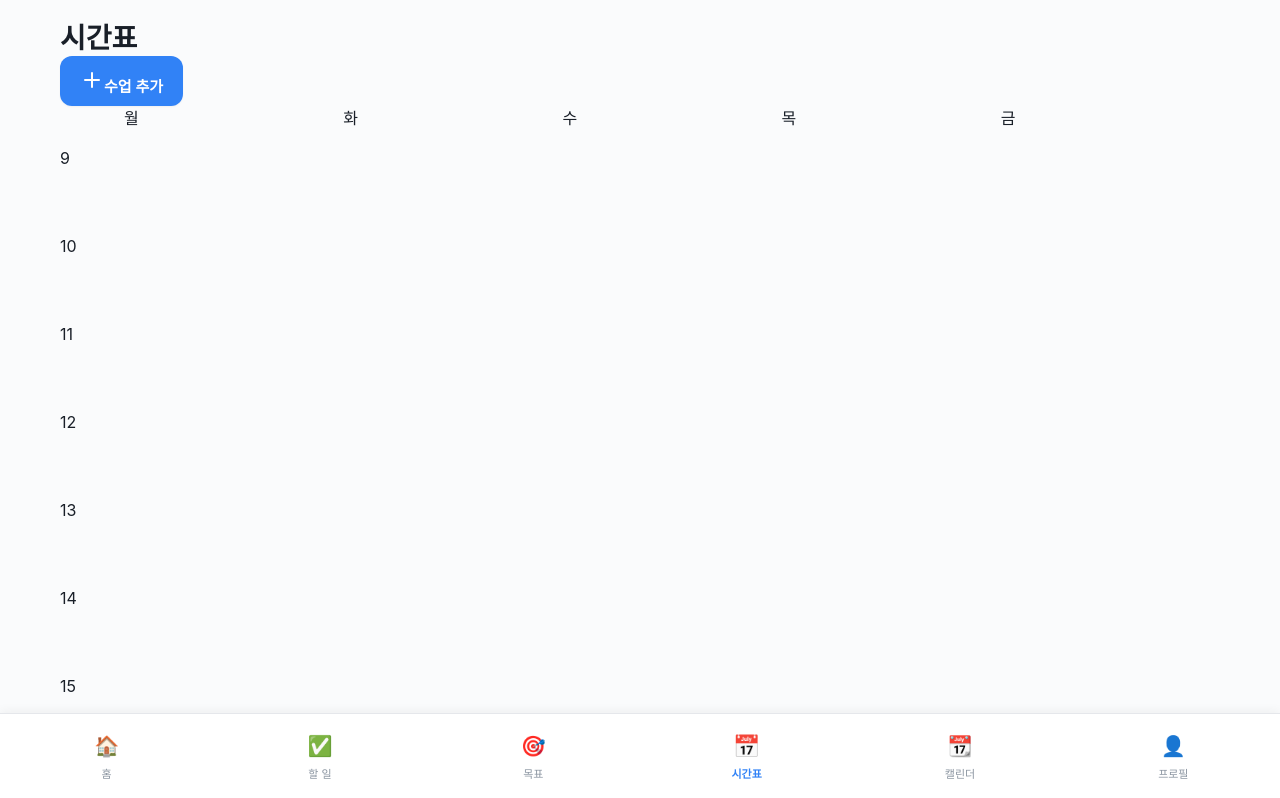
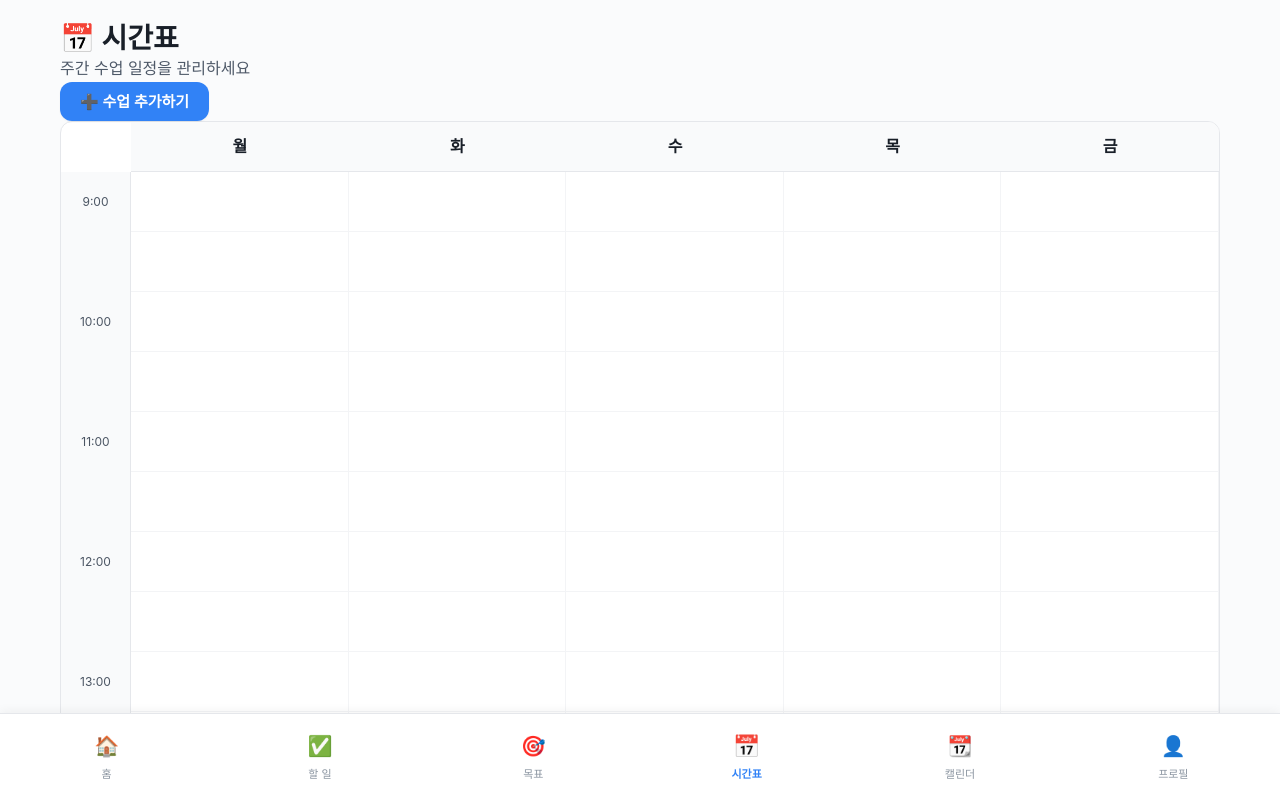
Before and after one commit to marty0228/lifequest-app, a React (Vite) app in the folder client/: page /timetable in a window 1280 px wide. Shown: the top 798 px of the page. Built offline with nearby package versions, Linux system fonts and the light colour scheme.

Commit message:
시간표 디자인 및 로직 변경

```diff
--- a/client/dev-dist/sw.js
+++ b/client/dev-dist/sw.js
@@ -82,7 +82,7 @@ define(['./workbox-302896ff'], (function (workbox) { 'use strict';
     "revision": "3ca0b8505b4bec776b69afdba2768812"
   }, {
     "url": "index.html",
-    "revision": "0.mm67u91uln8"
+    "revision": "0.9g6esur531"
   }], {});
   workbox.cleanupOutdatedCaches();
   workbox.registerRoute(new workbox.NavigationRoute(workbox.createHandlerBoundToURL("index.html"), {
--- a/client/src/pages/TimetablePage.tsx
+++ b/client/src/pages/TimetablePage.tsx
@@ -1,164 +1,244 @@
-import { useState } from "react";
-import { v4 as uuid } from "uuid";
+import { useState, useEffect } from "react";
+import { supabase } from "../utils/supabase";
+import { useAuth } from "../hooks/useAuth";
 import { Dialog, DialogContent, DialogHeader, DialogTitle } from "../components/ui/dialog";
-import { Button } from "../components/ui/button";
 import { Input } from "../components/ui/input";
 import { Label } from "../components/ui/label";
 import { Select, SelectItem } from "../components/ui/select";
-import { Plus } from "lucide-react";
+import { Button } from "../components/ui/button";
 
 type Course = {
   id: string;
   title: string;
+  day: number;
+  startTime: number;
+  endTime: number;
+  location?: string;
   color: string;
-  day: number;         // 0=월 ... 4=금
-  startTime: number;   // 9 = 09:00, 9.5 = 09:30
-  endTime: number;     // 10.5 = 10:30 ...
-  location?: string;
 };
 
 const DAYS = ["월", "화", "수", "목", "금"];
 const START_HOUR = 9;
 const END_HOUR = 18;
-const STEP_MIN = 30;
-const ROWS = (END_HOUR - START_HOUR) * (60 / STEP_MIN); // 18
-const ROW_HEIGHT = 44;                                   // 30분 한 칸 높이
-const TIME_COL_WIDTH = 64;
+const ROW_HEIGHT = 60;
 
 const COLORS = [
-  { name: "빨강", value: "#FF6B6B" },
-  { name: "청록", value: "#4ECDC4" },
-  { name: "파랑", value: "#5B8DEE" },
-  { name: "오렌지", value: "#FFA94D" },
-  { name: "보라", value: "#B197FC" },
-  { name: "초록", value: "#51CF66" },
-  { name: "핑크", value: "#FF6BCB" },
-  { name: "노랑", value: "#FFD93D" },
+  { name: "인디고", value: "#6366f1" },
+  { name: "퍼플", value: "#a855f7" },
+  { name: "핑크", value: "#ec4899" },
+  { name: "로즈", value: "#f43f5e" },
+  { name: "오렌지", value: "#f97316" },
+  { name: "옐로우", value: "#eab308" },
+  { name: "그린", value: "#22c55e" },
+  { name: "틸", value: "#14b8a6" },
 ];
 
-// 시간(예: 9.5) -> 30분 슬롯 인덱스(정수)
-const toSlot = (t: number) => Math.round((t - START_HOUR) * 2);
-// 슬롯 -> 레이블(정각만 표시)
-const hourLabel = (rowIdx: number) => (rowIdx % 2 === 0 ? String(START_HOUR + rowIdx / 2) : "");
-
 const TimetablePage = () => {
+  const { user } = useAuth();
   const [courses, setCourses] = useState<Course[]>([]);
   const [isOpen, setIsOpen] = useState(false);
   const [editing, setEditing] = useState<Course | null>(null);
-
   const [form, setForm] = useState({
     title: "",
     day: 0,
     startTime: 9,
     endTime: 10,
+    location: "",
     color: COLORS[0].value,
-    location: "",
   });
 
-  const openAdd = () => {
-    setEditing(null);
-    setForm({ title: "", day: 0, startTime: 9, endTime: 10, color: COLORS[0].value, location: "" });
-    setIsOpen(true);
+  useEffect(() => {
+    if (user) loadCourses();
+  }, [user]);
+
+  const loadCourses = async () => {
+    const { data, error } = await supabase
+      .from("timetable_entries")
+      .select("*")
+      .eq("user_id", user!.id)
+      .order("day", { ascending: true })
+      .order("start_min", { ascending: true });
+
+    console.log("📚 시간표 데이터:", data);
+    console.log("❌ 에러:", error);
+
+    if (data) {
+      const mapped = data.map((c) => ({
+        id: c.id,
+        title: c.title,
+        day: c.day,
+        startTime: c.start_min / 60,
+        endTime: c.end_min / 60,
+        location: c.location,
+        color: c.color,
+      }));
+      console.log("🎨 변환된 courses:", mapped);
+      setCourses(mapped);
+    }
   };
 
-  const openEdit = (c: Course) => {
-    setEditing(c);
+  const openNew = () => {
+    setEditing(null);
     setForm({
-      title: c.title,
-      day: c.day,
-      startTime: c.startTime,
-      endTime: c.endTime,
-      color: c.color,
-      location: c.location ?? "",
+      title: "",
+      day: 0,
+      startTime: 9,
+      endTime: 10,
+      location: "",
+      color: COLORS[0].value,
     });
     setIsOpen(true);
   };
 
-  const submit = () => {
+  const openEdit = (course: Course) => {
+    setEditing(course);
+    setForm({
+      title: course.title,
+      day: course.day,
+      startTime: course.startTime,
+      endTime: course.endTime,
+      location: course.location || "",
+      color: course.color,
+    });
+    setIsOpen(true);
+  };
+
+  const submit = async () => {
     if (!form.title.trim()) return;
 
-    // 30분 단위로 강제 스냅(입력 실수 방지)
-    const s = Math.round(form.startTime * 2) / 2;
-    const e = Math.round(form.endTime * 2) / 2;
+    console.log("📝 제출 데이터:", form);
 
-    const payload: Course = {
-      id: editing?.id ?? uuid(),
-      title: form.title.trim(),
-      day: Number(form.day), // 혹시 문자열이 들어와도 숫자로 강제
-      startTime: s,
-      endTime: Math.max(e, s + 0.5), // 최소 30분
+    if (editing) {
+      const { data, error } = await supabase
+        .from("timetable_entries")
+        .update({
+          title: form.title,
+          day: form.day,
+          start_min: Math.floor(form.startTime * 60),
+          end_min: Math.floor(form.endTime * 60),
+          location: form.location,
           color: form.color,
-      location: form.location || undefined,
+        })
+        .eq("id", editing.id);
+      console.log("✏️ 수정 결과:", { data, error });
+    } else {
+      const insertData = {
+        user_id: user!.id,
+        title: form.title,
+        day: form.day,
+        start_min: Math.floor(form.startTime * 60),
+        end_min: Math.floor(form.endTime * 60),
+        location: form.location || null,
+        color: form.color,
+      };
+      console.log("🔵 DB에 저장할 데이터:", insertData);
+
+      const { data, error } = await supabase
+        .from("timetable_entries")
+        .insert(insertData)
+        .select();
+
+      console.log("➕ 추가 결과 data:", data);
+      console.log("❌ 추가 결과 error:", error);
+      if (error) {
+        console.error("🚨 에러 상세:", error.message, error.details, error.hint, error.code);
+        alert(`추가 실패: ${error.message}`);
+        return;
+      }
+    }
+    setIsOpen(false);
+    loadCourses();
   };
 
-    setCourses((prev) => (editing ? prev.map((x) => (x.id === editing.id ? payload : x)) : [...prev, payload]));
+  const remove = async () => {
+    if (editing) {
+      await supabase.from("timetable_entries").delete().eq("id", editing.id);
       setIsOpen(false);
+      loadCourses();
+    }
   };
 
-  const remove = () => {
-    if (!editing) return;
-    setCourses((prev) => prev.filter((x) => x.id !== editing.id));
-    setIsOpen(false);
-  };
+  const toSlot = (time: number) => Math.floor((time - START_HOUR) * 2);
+  const ROWS = (END_HOUR - START_HOUR) * 2;
+
+  console.log("📊 현재 courses 상태:", courses);
 
   return (
-    <div className="min-h-screen">
-      {/* 헤더 */}
-      <div className="flex items-center justify-between p-6">
-        <h1 className="text-4xl font-extrabold tracking-tight">시간표</h1>
-        <Button onClick={openAdd} className="bg-indigo-600 hover:bg-indigo-700 text-white" size="sm">
-          <Plus className="w-4 h-4 mr-1" />
-          수업 추가
-        </Button>
+    <div className="page-container">
+      <div className="gradient-header">
+        <h1 className="page-title">📅 시간표</h1>
+        <p className="page-subtitle">주간 수업 일정을 관리하세요</p>
       </div>
 
-      {/* 메인 그리드 */}
+      <div className="content-container">
+        <button onClick={openNew} className="btn btn-primary mb-4 w-full">
+          ➕ 수업 추가하기
+        </button>
+
         <div
-        className="mx-6 rounded-lg bg-white shadow ring-1 ring-black/5 overflow-hidden"
           style={{
             display: "grid",
-          gridTemplateColumns: `${TIME_COL_WIDTH}px repeat(5, 1fr)`,
-          gridTemplateRows: `40px repeat(${ROWS}, ${ROW_HEIGHT}px)`,
-          position: "relative",
+            gridTemplateColumns: "70px repeat(5, 1fr)",
+            gridTemplateRows: `50px repeat(${ROWS}, ${ROW_HEIGHT}px)`,
+            gap: 0,
+            border: "1px solid var(--color-gray-200)",
+            borderRadius: "12px",
+            overflow: "hidden",
+            backgroundColor: "white",
           }}
         >
-        {/* 좌상단 빈칸 */}
-        <div className="border-b border-r border-gray-200 bg-gray-50" />
-
-        {/* 요일 헤더 */}
-        {DAYS.map((d, i) => (
+          <div style={{ gridColumn: "1", gridRow: "1" }} />
+          {DAYS.map((day, i) => (
             <div
-            key={d}
-            className="border-b border-r border-gray-200 bg-gray-50 flex items-center justify-center text-sm font-medium text-gray-700"
-            style={{ gridColumn: i + 2, gridRow: 1 }}
+              key={day}
+              style={{
+                gridColumn: i + 2,
+                gridRow: 1,
+                display: "flex",
+                alignItems: "center",
+                justifyContent: "center",
+                fontWeight: "600",
+                backgroundColor: "var(--color-gray-50)",
+                borderBottom: "1px solid var(--color-gray-200)",
+              }}
             >
-            {d}
+              {day}
             </div>
           ))}
 
-        {/* 시간 라벨 */}
           {Array.from({ length: ROWS }).map((_, row) => (
             <div
               key={`time-${row}`}
-            className="border-b border-r border-gray-100 flex items-start justify-center pt-1 text-xs text-gray-500"
-            style={{ gridColumn: 1, gridRow: row + 2 }}
+              style={{
+                gridColumn: 1,
+                gridRow: row + 2,
+                display: "flex",
+                alignItems: "center",
+                justifyContent: "center",
+                fontSize: "12px",
+                color: "var(--color-gray-600)",
+                borderRight: "1px solid var(--color-gray-200)",
+                backgroundColor: "var(--color-gray-50)",
+              }}
             >
-            {hourLabel(row)}
+              {row % 2 === 0 ? `${START_HOUR + row / 2}:00` : ""}
             </div>
           ))}
 
-        {/* 기본 셀(격자선) */}
-        {DAYS.map((_, col) =>
-          Array.from({ length: ROWS }).map((__, row) => (
+          {Array.from({ length: ROWS }).map((_, row) =>
+            Array.from({ length: 5 }).map((_, col) => (
               <div
-              key={`cell-${col}-${row}`}
-              className="border-b border-r border-gray-100"
-              style={{ gridColumn: col + 2, gridRow: row + 2 }}
+                key={`cell-${row}-${col}`}
+                style={{
+                  gridColumn: col + 2,
+                  gridRow: row + 2,
+                  borderBottom: "1px solid var(--color-gray-100)",
+                  borderRight: "1px solid var(--color-gray-100)",
+                }}
               />
             ))
           )}
 
-        {/* Day 컬럼별 오버레이(여기에 과목을 "행"으로 붙임) */}
           {DAYS.map((_, dayIdx) => (
             <div
               key={`overlay-${dayIdx}`}
@@ -171,145 +251,216 @@ const TimetablePage = () => {
               }}
             >
               {courses
-              .filter((c) => Number(c.day) === dayIdx) // 👈 안전하게 숫자로 비교
+                .filter((c) => {
+                  const match = c.day === dayIdx;
+                  console.log(`📌 Day ${dayIdx}: ${c.title} (day=${c.day}) -> ${match}`);
+                  return match;
+                })
                 .map((c) => {
                   const startSlot = Math.max(0, Math.min(ROWS, toSlot(c.startTime)));
                   const endSlot = Math.max(startSlot + 1, Math.min(ROWS, toSlot(c.endTime)));
-
+                  console.log(`🎯 렌더링: ${c.title} - startSlot=${startSlot}, endSlot=${endSlot}, gridRow=${startSlot + 1} / ${endSlot + 1}`);
                   return (
                     <div
                       key={c.id}
                       onClick={() => openEdit(c)}
-                    className="rounded-md p-2 text-white text-xs cursor-pointer shadow-sm overflow-hidden"
                       style={{
-                      gridRow: `${startSlot + 1} / ${endSlot + 1}`, // 👈 정확히 행 범위로 배치
+                        gridRow: `${startSlot + 1} / ${endSlot + 1}`,
                         margin: "2px 4px",
                         backgroundColor: c.color,
+                        borderRadius: "8px",
+                        padding: "8px",
+                        color: "white",
+                        fontSize: "12px",
+                        cursor: "pointer",
+                        boxShadow: "0 2px 4px rgba(0,0,0,0.1)",
+                        overflow: "hidden",
                       }}
-                    title={`${c.title} • ${c.location ?? ""}`}
                     >
-                    <div className="font-semibold leading-tight">{c.title}</div>
-                    {c.location && <div className="opacity-90 mt-1 text-[10px]">{c.location}</div>}
+                      <div style={{ fontWeight: "600", lineHeight: "1.2" }}>{c.title}</div>
+                      {c.location && (
+                        <div style={{ opacity: 0.9, marginTop: "4px", fontSize: "10px" }}>
+                          {c.location}
+                        </div>
+                      )}
                     </div>
                   );
                 })}
             </div>
           ))}
         </div>
+      </div>
 
-      {/* 추가/편집 다이얼로그 */}
-      <Dialog open={isOpen} onOpenChange={setIsOpen}>
-        <DialogContent className="max-w-md">
-          <DialogHeader>
-            <DialogTitle>{editing ? "수업 편집" : "수업 추가"}</DialogTitle>
-          </DialogHeader>
+      {isOpen && (
+        <div
+          style={{
+            position: "fixed",
+            inset: 0,
+            backgroundColor: "rgba(0,0,0,0.5)",
+            display: "flex",
+            alignItems: "center",
+            justifyContent: "center",
+            zIndex: 1000,
+            padding: "16px",
+          }}
+          onClick={() => setIsOpen(false)}
+        >
+          <div
+            style={{
+              backgroundColor: "white",
+              borderRadius: "16px",
+              padding: "24px",
+              maxWidth: "500px",
+              width: "100%",
+              boxShadow: "0 8px 32px rgba(0,0,0,0.2)",
+            }}
+            onClick={(e) => e.stopPropagation()}
+          >
+            <h2 style={{ fontSize: "20px", fontWeight: "700", marginBottom: "20px" }}>
+              {editing ? "수업 수정" : "수업 추가"}
+            </h2>
 
-          <div className="space-y-4">
+            <div style={{ display: "flex", flexDirection: "column", gap: "16px" }}>
               <div>
-              <Label htmlFor="title">과목명</Label>
-              <Input
-                id="title"
+                <label style={{ display: "block", marginBottom: "8px", fontWeight: "500" }}>
+                  과목명
+                </label>
+                <input
+                  type="text"
                   value={form.title}
                   onChange={(e) => setForm({ ...form, title: e.target.value })}
-                placeholder="예: 자료구조"
+                  placeholder="예: 데이터베이스"
+                  className="input"
+                  style={{ width: "100%" }}
                 />
               </div>
 
               <div>
-              <Label htmlFor="day">요일</Label>
-              <Select
-                value={String(form.day)}
-                onValueChange={(v) => setForm({ ...form, day: parseInt(v, 10) })}
-                className="w-full"
+                <label style={{ display: "block", marginBottom: "8px", fontWeight: "500" }}>
+                  요일
+                </label>
+                <select
+                  value={form.day}
+                  onChange={(e) => setForm({ ...form, day: parseInt(e.target.value) })}
+                  className="input"
+                  style={{ width: "100%" }}
                 >
                   {DAYS.map((d, i) => (
-                  <SelectItem key={d} value={String(i)}>
+                    <option key={d} value={i}>
                       {d}요일
-                  </SelectItem>
+                    </option>
                   ))}
-              </Select>
+                </select>
               </div>
 
-            <div className="grid grid-cols-2 gap-4">
+              <div style={{ display: "grid", gridTemplateColumns: "1fr 1fr", gap: "16px" }}>
                 <div>
-                <Label htmlFor="start">시작 시간</Label>
-                <Select
-                  value={String(form.startTime)}
-                  onValueChange={(v) => setForm({ ...form, startTime: parseFloat(v) })}
-                  className="w-full"
+                  <label style={{ display: "block", marginBottom: "8px", fontWeight: "500" }}>
+                    시작 시간
+                  </label>
+                  <select
+                    value={form.startTime}
+                    onChange={(e) => setForm({ ...form, startTime: parseFloat(e.target.value) })}
+                    className="input"
+                    style={{ width: "100%" }}
                   >
                     {Array.from({ length: (END_HOUR - START_HOUR) * 2 + 1 }).map((_, i) => {
                       const val = START_HOUR + i * 0.5;
                       const label = Number.isInteger(val) ? `${val}:00` : `${Math.floor(val)}:30`;
                       return (
-                      <SelectItem key={`s-${val}`} value={String(val)}>
+                        <option key={val} value={val}>
                           {label}
-                      </SelectItem>
+                        </option>
                       );
                     })}
-                </Select>
+                  </select>
                 </div>
 
                 <div>
-                <Label htmlFor="end">종료 시간</Label>
-                <Select
-                  value={String(form.endTime)}
-                  onValueChange={(v) => setForm({ ...form, endTime: parseFloat(v) })}
-                  className="w-full"
+                  <label style={{ display: "block", marginBottom: "8px", fontWeight: "500" }}>
+                    종료 시간
+                  </label>
+                  <select
+                    value={form.endTime}
+                    onChange={(e) => setForm({ ...form, endTime: parseFloat(e.target.value) })}
+                    className="input"
+                    style={{ width: "100%" }}
                   >
                     {Array.from({ length: (END_HOUR - START_HOUR) * 2 + 1 }).map((_, i) => {
                       const val = START_HOUR + i * 0.5;
                       const label = Number.isInteger(val) ? `${val}:00` : `${Math.floor(val)}:30`;
                       return (
-                      <SelectItem key={`e-${val}`} value={String(val)}>
+                        <option key={val} value={val}>
                           {label}
-                      </SelectItem>
+                        </option>
                       );
                     })}
-                </Select>
+                  </select>
                 </div>
               </div>
 
               <div>
-              <Label htmlFor="location">강의실(선택)</Label>
-              <Input
-                id="location"
+                <label style={{ display: "block", marginBottom: "8px", fontWeight: "500" }}>
+                  강의실 (선택)
+                </label>
+                <input
+                  type="text"
                   value={form.location}
                   onChange={(e) => setForm({ ...form, location: e.target.value })}
                   placeholder="예: 공학관 301호"
+                  className="input"
+                  style={{ width: "100%" }}
                 />
               </div>
 
               <div>
-              <Label>색상</Label>
-              <div className="grid grid-cols-8 gap-2 mt-2">
+                <label style={{ display: "block", marginBottom: "8px", fontWeight: "500" }}>
+                  색상
+                </label>
+                <div style={{ display: "grid", gridTemplateColumns: "repeat(8, 1fr)", gap: "8px" }}>
                   {COLORS.map((c) => (
                     <button
                       key={c.value}
                       onClick={() => setForm({ ...form, color: c.value })}
-                    className={`h-8 rounded-md border-2 ${
-                      form.color === c.value ? "border-gray-900" : "border-transparent"
-                    }`}
-                    style={{ backgroundColor: c.value }}
+                      style={{
+                        height: "40px",
+                        borderRadius: "8px",
+                        backgroundColor: c.value,
+                        border: form.color === c.value ? "3px solid #000" : "2px solid transparent",
+                        cursor: "pointer",
+                      }}
                       title={c.name}
                     />
                   ))}
                 </div>
               </div>
 
-            <div className="flex gap-2 pt-2">
+              <div style={{ display: "flex", gap: "8px", marginTop: "8px" }}>
                 {editing && (
-                <Button onClick={remove} variant="destructive" className="flex-1">
+                  <button
+                    onClick={remove}
+                    className="btn"
+                    style={{
+                      flex: 1,
+                      backgroundColor: "#ef4444",
+                      color: "white",
+                    }}
+                  >
                     삭제
-                </Button>
+                  </button>
                 )}
-              <Button onClick={submit} className="flex-1 bg-indigo-600 hover:bg-indigo-700 text-white">
+                <button
+                  onClick={submit}
+                  className="btn btn-primary"
+                  style={{ flex: 1 }}
+                >
                   {editing ? "수정" : "추가"}
-              </Button>
+                </button>
               </div>
             </div>
-        </DialogContent>
-      </Dialog>
+          </div>
+        </div>
+      )}
     </div>
   );
 };
```
Lines whose indentation alone changed are shown as unchanged.
